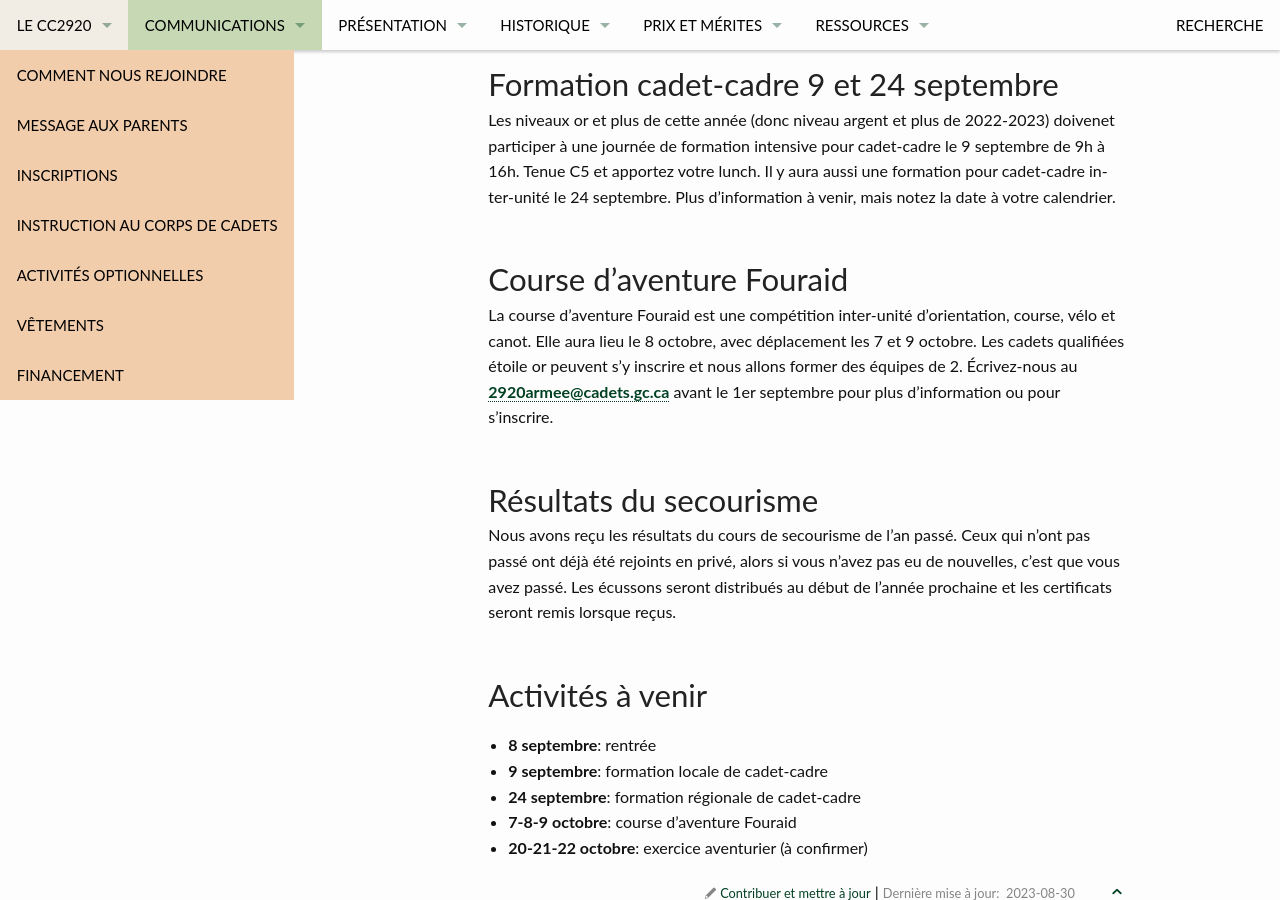
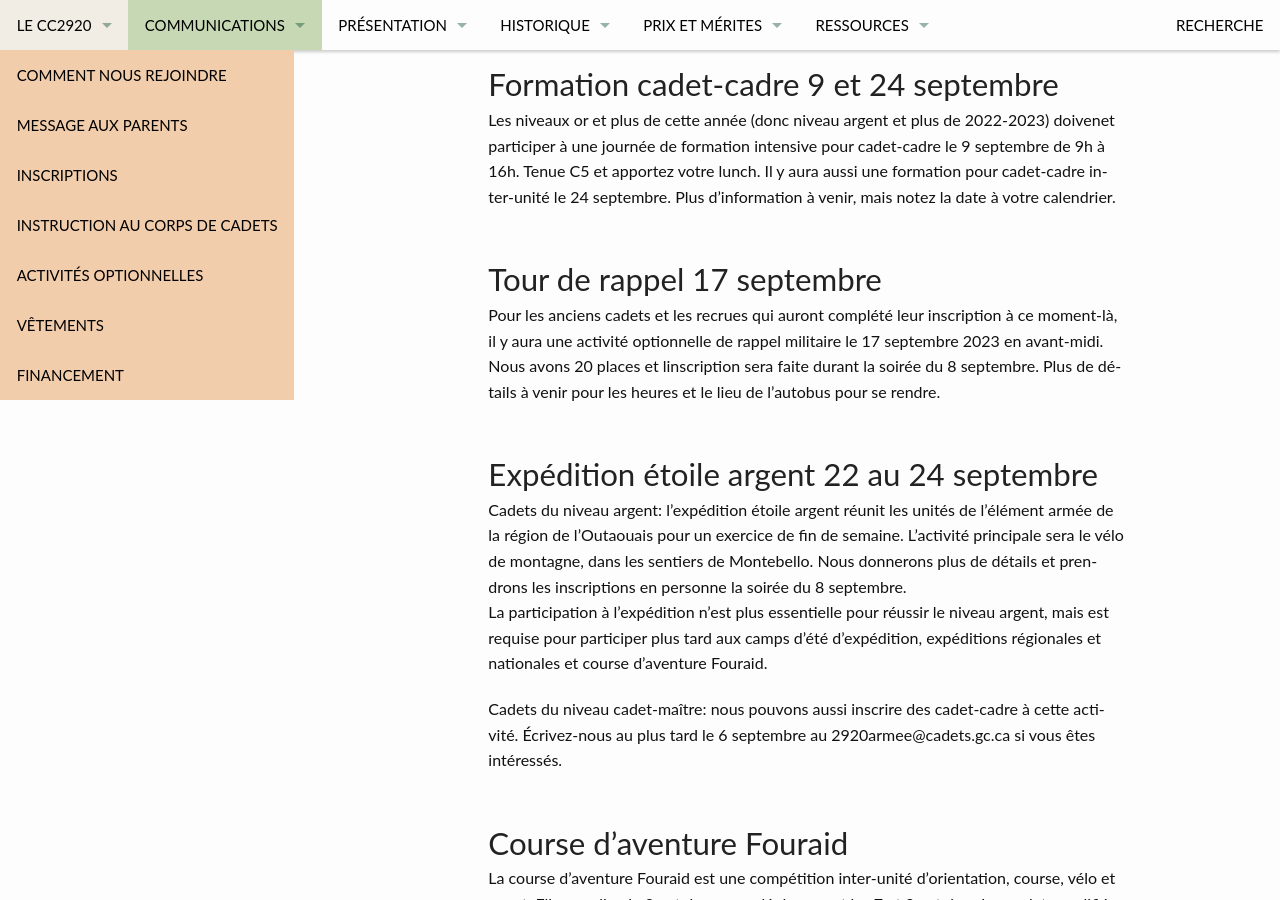
Before and after one commit to CC2920/web, a Jekyll site: the page built from _communications/messages.md, in a window 1280 px wide and 900 px high, scrolled down 776 px. Built offline with Jekyll 4.4.1, drawn with Linux system fonts in a browser that asks for light colours.

Commit message:
Update messages.md

```diff
--- a/_communications/messages.md
+++ b/_communications/messages.md
@@ -35,6 +35,17 @@ Les cadets désirant s’inscrire peuvent remplir le formulaire dès maintenant
 Les niveaux or et plus de cette année (donc niveau argent et plus de 2022-2023) doivenet participer à une journée de formation intensive pour cadet-cadre le 9 septembre de 9h à 16h. Tenue C5 et apportez votre lunch.
 Il y aura aussi une formation pour cadet-cadre inter-unité le 24 septembre. Plus d’information à venir, mais notez la date à votre calendrier.
 
+## Tour de rappel 17 septembre
+
+Pour les anciens cadets et les recrues qui auront complété leur inscription à ce moment-là, il y aura une activité optionnelle de rappel militaire le 17 septembre 2023 en avant-midi. Nous avons 20 places et linscription sera faite durant la soirée du 8 septembre. Plus de détails à venir pour les heures et le lieu de l'autobus pour se rendre.
+
+## Expédition étoile argent 22 au 24 septembre
+
+Cadets du niveau argent: l'expédition étoile argent réunit les unités de l'élément armée de la région de l'Outaouais pour un exercice de fin de semaine. L'activité principale sera le vélo de montagne, dans les sentiers de Montebello. Nous donnerons plus de détails et prendrons les inscriptions en personne la soirée du 8 septembre.
+La participation à l'expédition n'est plus essentielle pour réussir le niveau argent, mais est requise pour participer plus tard aux camps d'été d'expédition, expéditions régionales et nationales et course d'aventure Fouraid.
+
+Cadets du niveau cadet-maître: nous pouvons aussi inscrire des cadet-cadre à cette activité. Écrivez-nous au plus tard le 6 septembre au 2920armee@cadets.gc.ca si vous êtes intéressés.
+
 ## Course d’aventure Fouraid
 
 La course d’aventure Fouraid est une compétition inter-unité d’orientation, course, vélo et canot. Elle aura lieu le 8 octobre, avec déplacement les 7 et 9 octobre. Les cadets qualifiées étoile or peuvent s’y inscrire et nous allons former des équipes de 2. Écrivez-nous au <2920armee@cadets.gc.ca> avant le 1er septembre pour plus d’information ou pour s’inscrire.
```
